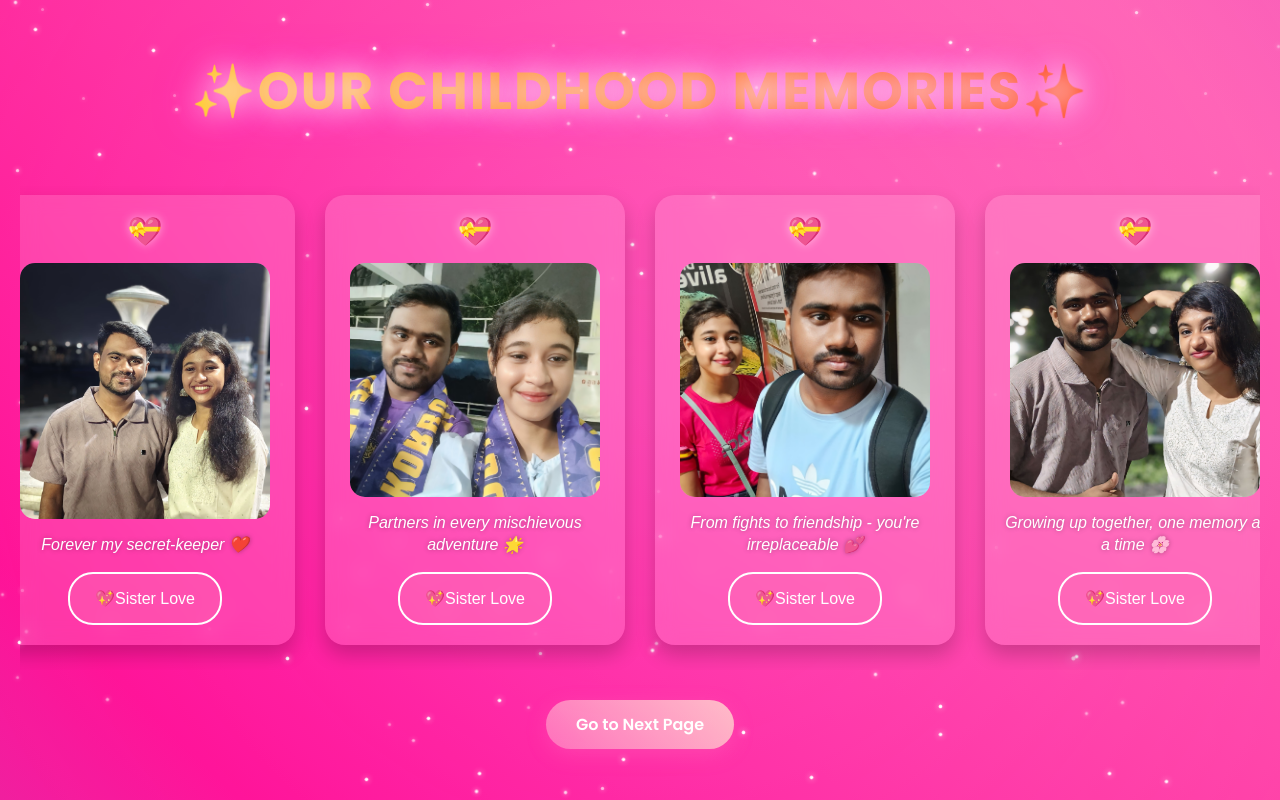
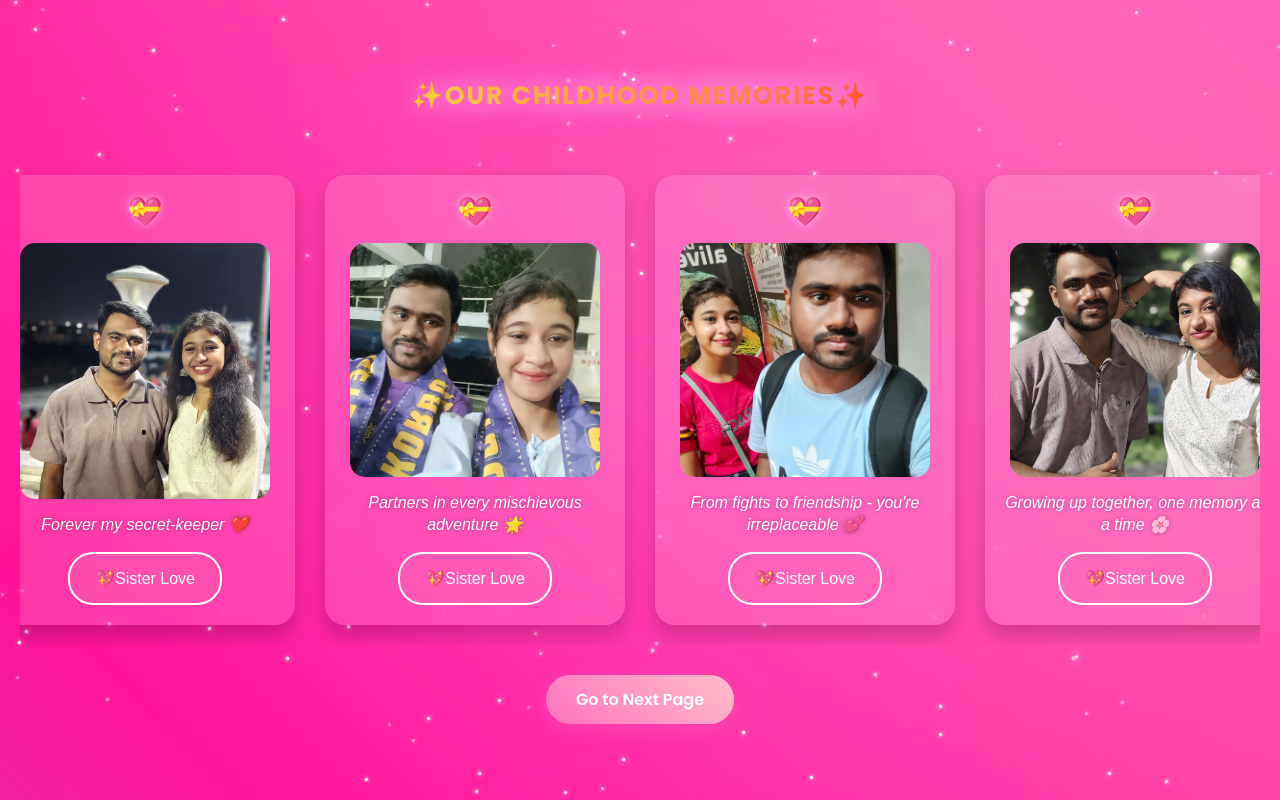
Before and after one commit to Ankush551/Rakhi-Purnima-Wish-, a plain HTML site: page card.html in a window 1280 px wide. Drawn offline with Linux system fonts and the light colour scheme.

Commit message:
Update card.html

```diff
--- a/card.html
+++ b/card.html
@@ -64,7 +64,7 @@
 
         /* Rest of the styles remain the same as before */
         .main-heading {
-            font-size: 52px;
+            font-size: 25px;
             font-family: 'Poppins', cursive;
             text-align: center;
             margin-bottom: 40px;
@@ -107,7 +107,7 @@
             width: 100%;
             overflow: hidden;
             position: relative;
-            padding: 10px 0;
+            padding: 5px 0;
         }
 
         .stars {
```
